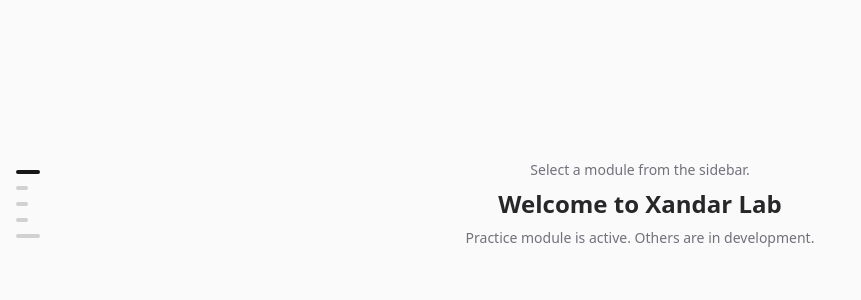
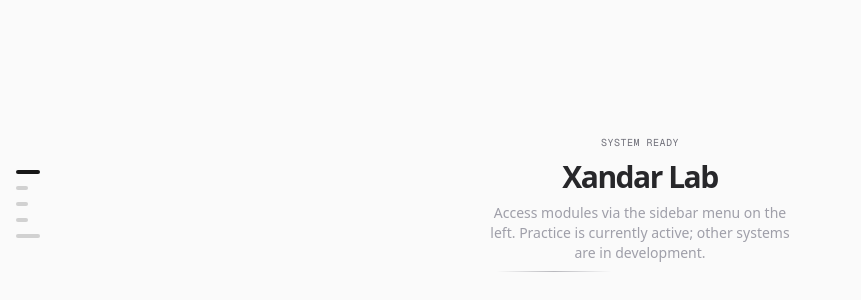
Before and after one commit to vedantlahane/xandar-lab, a Next.js app: page /lab in a window 1280 px wide. Shown: the part 196-496 px from the top of the page, without its empty margins (0-861 px from the left). Built offline with nearby package versions, Linux system fonts and the light colour scheme.

Commit message:
feat: Refactor user login logic and enhance MongoDB connection handling; improve LabHome UI for better user experience

```diff
--- a/app/api/auth/login/route.ts
+++ b/app/api/auth/login/route.ts
@@ -17,15 +17,15 @@
     await connectDB();
 
     // Find or create user
-    const user = await User.findOneAndUpdate(
-      { username },
-      { $setOnInsert: { username } },
-      { upsert: true, new: true }
-    );
+    let user = await User.findOne({ username });
+
+    if (!user) {
+        user = await User.create({ username });
+    }
 
     return NextResponse.json({ user });
-  } catch (error) {
+  } catch (error: any) {
     console.error("Login error:", error);
-    return NextResponse.json({ error: 'Authentication failed' }, { status: 500 });
+    return NextResponse.json({ error: error.message || 'Authentication failed' }, { status: 500 });
   }
 }
--- a/app/lab/page.tsx
+++ b/app/lab/page.tsx
@@ -47,18 +47,27 @@
                 layout
                 className={`flex flex-col ${showLogin ? "flex-1 items-end text-right" : "w-full items-center text-center"}`}
              >
-                <div className="space-y-2">
-                    <p className="text-sm text-zinc-500">Select a module from the sidebar.</p>
+                <div className="space-y-2 flex flex-col items-inherit">
+                    <p className="text-sm text-zinc-500 font-mono uppercase tracking-wider text-[10px]">System Ready</p>
                     {isAuthenticated ? (
-                        <h1 className="text-2xl font-semibold">
+                        <h1 className="text-3xl font-bold tracking-tighter">
                             Welcome, {user?.username}
                         </h1>
                     ) : (
-                        <h1 className="text-2xl font-semibold">
-                            Welcome to Xandar Lab
+                        <h1 className="text-3xl font-bold tracking-tighter">
+                            Xandar Lab
                         </h1>
                     )}
-                    <p className="text-sm text-zinc-500">Practice module is active. Others are in development.</p>
+                    <div className="flex flex-col gap-2 items-inherit">
+                        <p className="text-sm text-zinc-400 max-w-[300px]">
+                            Access modules via the sidebar menu on the left. Practice is currently active; other systems are in development.
+                        </p>
+                        <motion.div
+                            className="h-px w-32 bg-gradient-to-r from-transparent via-zinc-500 to-transparent"
+                            animate={{ opacity: [0.3, 1, 0.3], scaleX: [0.8, 1.2, 0.8] }}
+                            transition={{ duration: 3, repeat: Infinity, ease: "easeInOut" }}
+                        />
+                    </div>
                 </div>
 
                 {/* Logged In Buttons */}
--- a/lib/db.ts
+++ b/lib/db.ts
@@ -34,9 +34,17 @@
             bufferCommands: false,
         }
 
-        cached.promise = mongoose.connect(MONGODB_URI!,opts).then((mongoose) => {
+        // Fix for "appName cannot be specified with no value" error
+        // Some drivers have issues with appName in the URI
+        const uri = MONGODB_URI!.replace(/([?&])appName=[^&]+(&|$)/, '$1').replace(/[?&]$/, '');
+
+        cached.promise = mongoose.connect(uri, opts).then((mongoose) => {
+            console.log("MongoDB Connected Successfully");
             return mongoose;
-        })
+        }).catch(err => {
+            console.error("MongoDB Connection Error:", err);
+            throw err;
+        });
     }
 
     cached.conn = await cached.promise;
```
